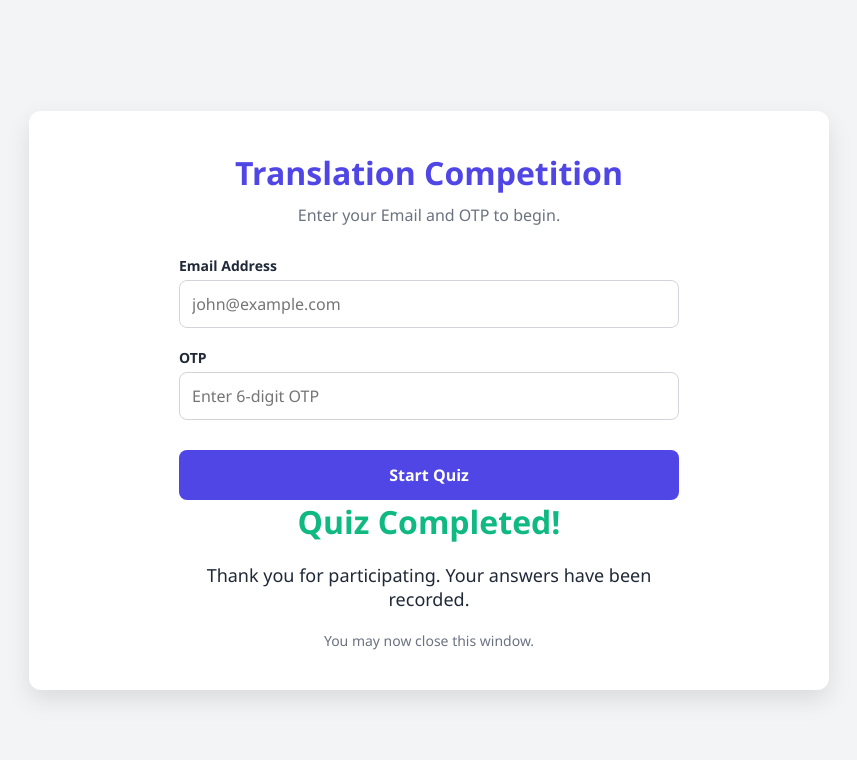
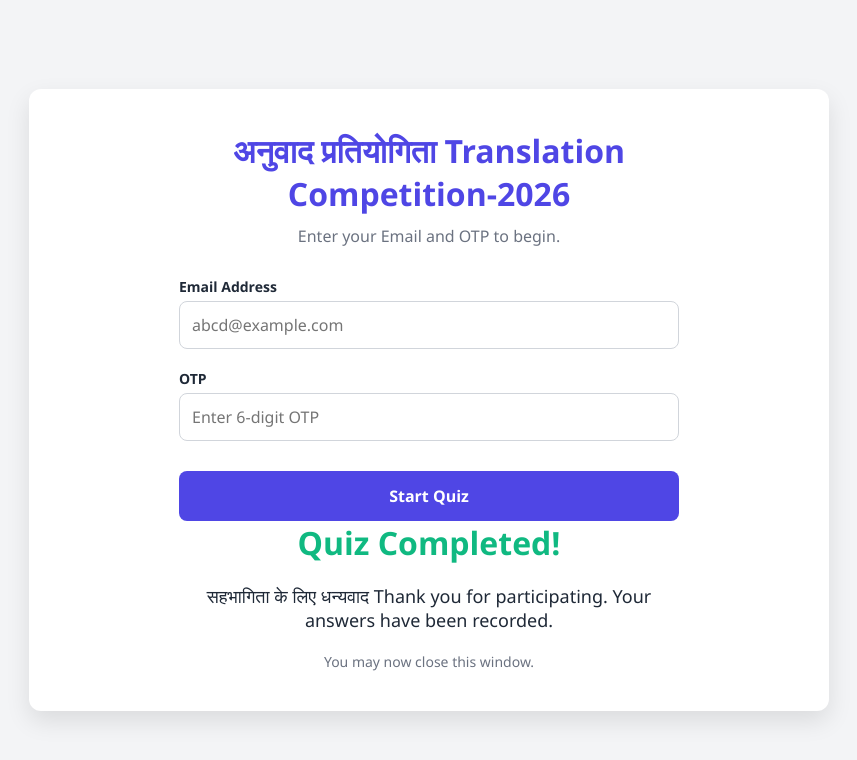
Before and after one commit to tolictcr-sys/anuvad26, a plain HTML site: page index.html in a window 1280 px wide. Shown: the whole page, without its empty margins (211-1068 px from the left). Drawn offline with Linux system fonts and the light colour scheme.

Commit message:
Update index.html

```diff
--- a/index.html
+++ b/index.html
@@ -41,11 +41,11 @@
     <div class="container">
         <!-- LOGIN -->
         <div id="login-screen" class="center-screen">
-            <h1>Translation Competition</h1>
+            <h1>अनुवाद प्रतियोगिता Translation Competition-2026</h1>
             <p style="margin-bottom: 30px; color: #6B7280;">Enter your Email and OTP to begin.</p>
             <div class="input-group">
                 <label>Email Address</label>
-                <input type="email" id="email" placeholder="john@example.com">
+                <input type="email" id="email" placeholder="abcd@example.com">
             </div>
             <div class="input-group">
                 <label>OTP</label>
@@ -58,7 +58,7 @@
         <!-- QUIZ -->
         <div id="quiz-screen">
             <div class="quiz-header">
-                <h2 id="welcome-text">Good luck!</h2>
+                <h2 id="welcome-text">शुभकामनाएं  Good luck!</h2>
                 <div class="q-counter" id="q-counter">Question 1 of 30</div>
             </div>
             <div class="timer-bar-container">
@@ -71,7 +71,7 @@
         <!-- RESULT -->
         <div id="result-screen" class="center-screen">
             <h1 style="color: var(--success);">Quiz Completed!</h1>
-            <p style="margin: 20px 0; font-size: 18px;">Thank you for participating. Your answers have been recorded.</p>
+            <p style="margin: 20px 0; font-size: 18px;">सहभागिता के लिए धन्यवाद Thank you for participating. Your answers have been recorded.</p>
             <p style="color: #6B7280; font-size: 14px;">You may now close this window.</p>
         </div>
     </div>
```
